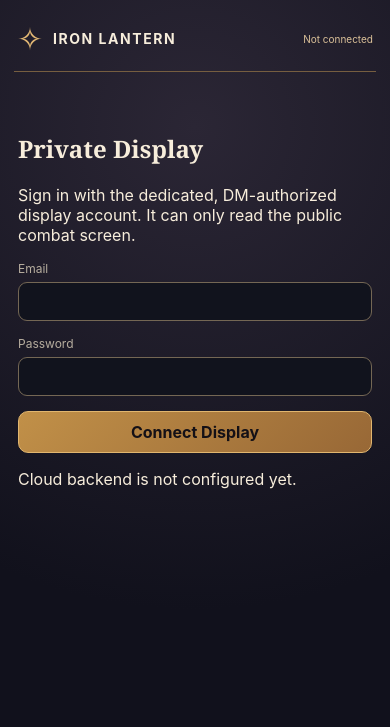
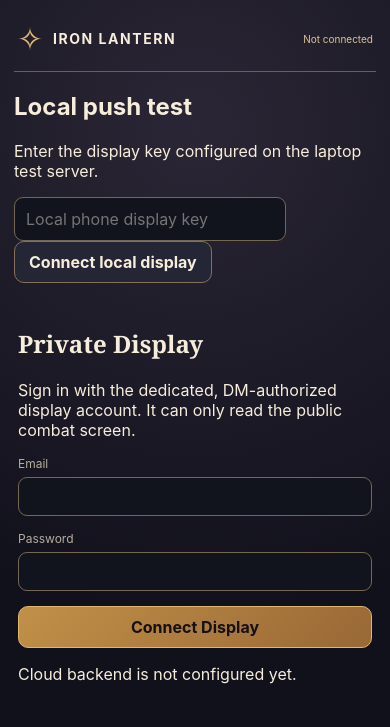
Before and after one commit to cbw29512/DND-iphone-dashboard, a website with bundled scripts: page cloud-beta/phone.html in a window 390 px wide. Built offline with nearby package versions, Linux system fonts and the light colour scheme.

Commit message:
Add separate local-only phone push connection option

```diff
--- a/cloud-beta/phone.html
+++ b/cloud-beta/phone.html
@@ -3,7 +3,7 @@
 <link rel="stylesheet" href="./style.css"><link rel="stylesheet" href="./phone.css"><script type="module" src="./phone.js"></script></head>
 <body class="phone-body"><main class="phone-shell">
 <header class="phone-head"><span class="sigil">✧</span><strong>IRON LANTERN</strong><span id="phone-status" role="status">Not connected</span></header>
-<section id="phone-login"><h1>Private Display</h1><p>Sign in with the dedicated, DM-authorized display account. It can only read the public combat screen.</p>
+<section id="local-phone-join"><h2>Local push test</h2><p>Enter the display key configured on the laptop test server.</p><input id="local-phone-key" type="password" autocomplete="off" placeholder="Local phone display key" aria-label="Local display key"><button id="local-phone-connect" type="button" class="secondary">Connect local display</button></section><section id="phone-login"><h1>Private Display</h1><p>Sign in with the dedicated, DM-authorized display account. It can only read the public combat screen.</p>
 <form id="phone-auth-form"><label>Email<input type="email" id="phone-email" required autocomplete="username"></label>
 <label>Password<input id="phone-password" type="password" required autocomplete="current-password"></label><button type="submit" class="action">Connect Display</button></form>
 <p id="phone-error" role="alert"></p></section>
```
